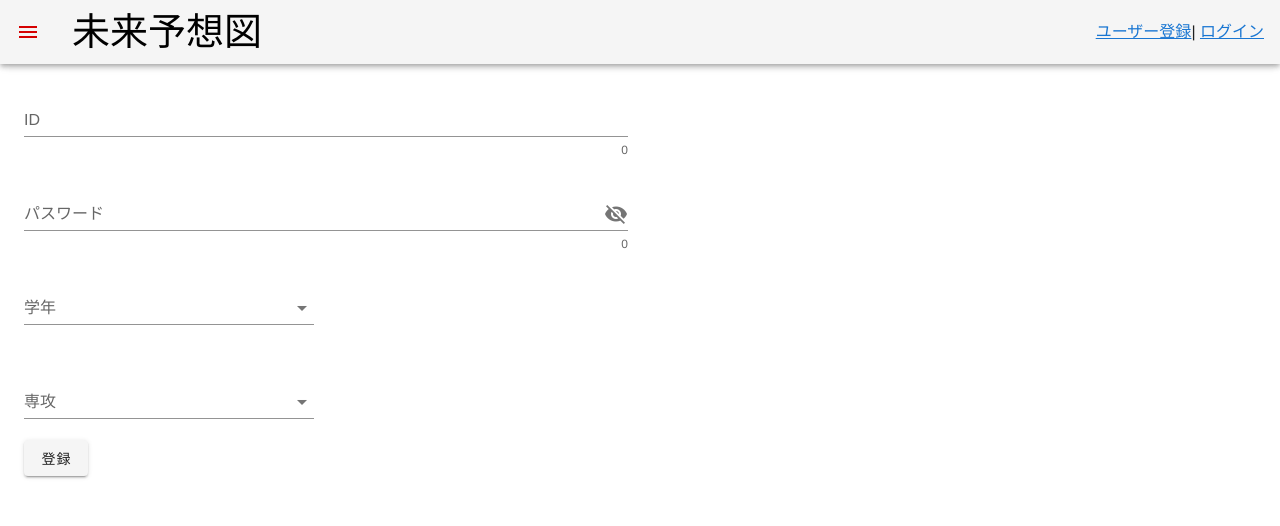
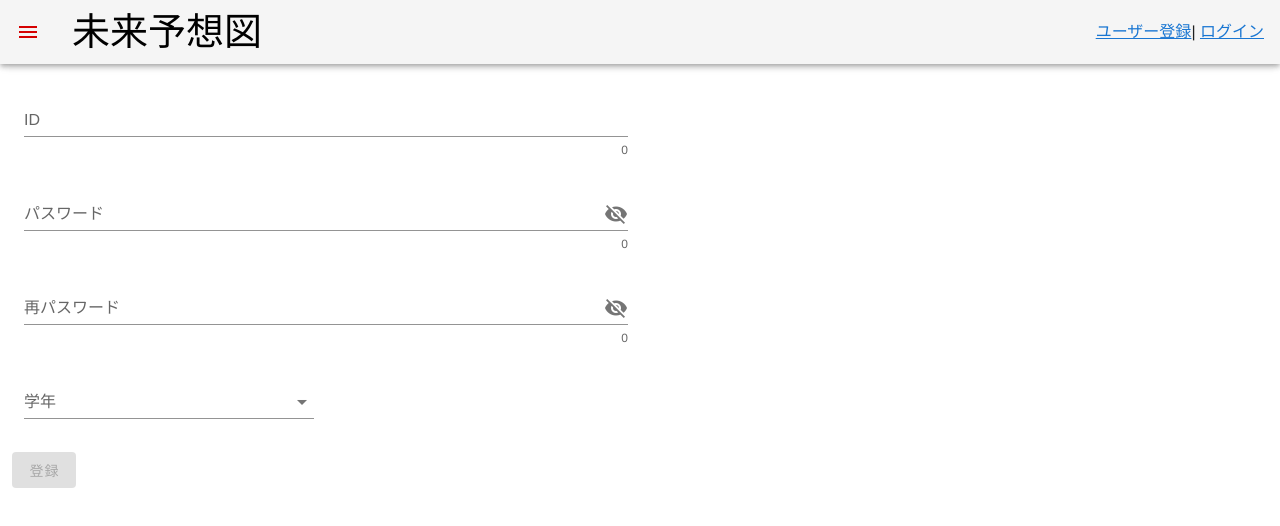
Before and after one commit to SystemEngineeringTeam/koukaten2019_front_vuetify, a Vue app: page /Initial_Registration in a window 1280 px wide. Shown: the top 526 px of the page. Built offline with nearby package versions, Linux system fonts and the light colour scheme.

Commit message:
ユーザー登録ページのパスワード再入力一緒じゃないと通らないようにしたぞ

```diff
--- a/src/pages/Initial_Registration.vue
+++ b/src/pages/Initial_Registration.vue
@@ -2,6 +2,7 @@
     <div>
         <v-form>
             <v-container fluid>
+                <v-form ref="form" v-model="valid">
                     <v-row>
                         <v-col cols="12" sm="6">
                             <v-text-field
@@ -10,7 +11,6 @@
                                     :type="show1 ? 'text' : 'password'"
                                     name="input-10-1"
                                     label="ID"
-              hint="パスワードに設定可能な文字数です"
                                     counter
                                     @click:append="show1 = !show1"
                             ></v-text-field>
@@ -25,34 +25,44 @@
                                     :type="show2 ? 'text' : 'password'"
                                     name="input-10-2"
                                     label="パスワード"
-              hint="パスワードに設定可能な文字数です"
                                     counter
                                     @click:append="show2 = !show2"
                             ></v-text-field>
                         </v-col>
                     </v-row>
-        <v-row align="center">
+                    <v-row>
+                        <v-col cols="12" sm="6">
+                            <v-text-field
+                                    v-model="repassword"
+                                    :append-icon="show3 ? 'mdi-eye' : 'mdi-eye-off'"
+                                    :rules="[rules.repass]"
+                                    :type="show3 ? 'text' : 'password'"
+                                    name="input-10-3"
+                                    label="再パスワード"
+                                    counter
+                                    @click:append="show3 = !show3"
+                            ></v-text-field>
+                        </v-col>
+                    </v-row>
+                    <v-row>
                         <v-col cols="3">
                             <v-select
                                     v-model="grade"
                                     :items="grades"
+                                    :rules="[rules.required]"
                                     :menu-props="{ top: true, offsetY: true }"
                                     label="学年"
                             ></v-select>
                         </v-col>
                     </v-row>
-        <v-row align="center">
-          <v-col cols="3">
-            <v-select
-              v-model="semester"
-              :items="semesters"
-              :menu-props="{ top: true, offsetY: true }"
-              label="専攻"
-            ></v-select>
-          </v-col>
+                    <v-row>
+                        <v-btn :disabled="!valid"
+                               color="success"
+                               @click="$store.dispatch('post_new_user',{id: id,password: password,grade: grade})">登録
+                        </v-btn>
+                        <div v-if="Screen_transition($store.state.user.logined)"></div>
                     </v-row>
-        <v-btn @click="$store.dispatch('post_new_user',{id: id,password: password,grade: grade})">登録</v-btn>
-        <div v-if="Screen_transition($store.state.user.logined)"></div>
+                </v-form>
             </v-container>
         </v-form>
     </div>
@@ -61,6 +71,7 @@
     export default {
         data() {
             return {
+                valid:true,
                 id: "",
                 grade: 0,
                 semester: "",
@@ -93,8 +104,9 @@ export default {
                     min: v => v.length >= 8 || "８文字以上入力してください",
                     max: v => v.length <= 32 || "１６文字以下までの入力にしてください",
                     equal: v => v.length == 8 || "学籍番号を入力してください",
-        emailMatch: () => "The email and password you entered don't match"
+                    repass: v => v == this.password || "同じパスワードを入力してください",
                 }
+
             };
         },
         methods: {
```
Lines whose indentation alone changed are shown as unchanged.
